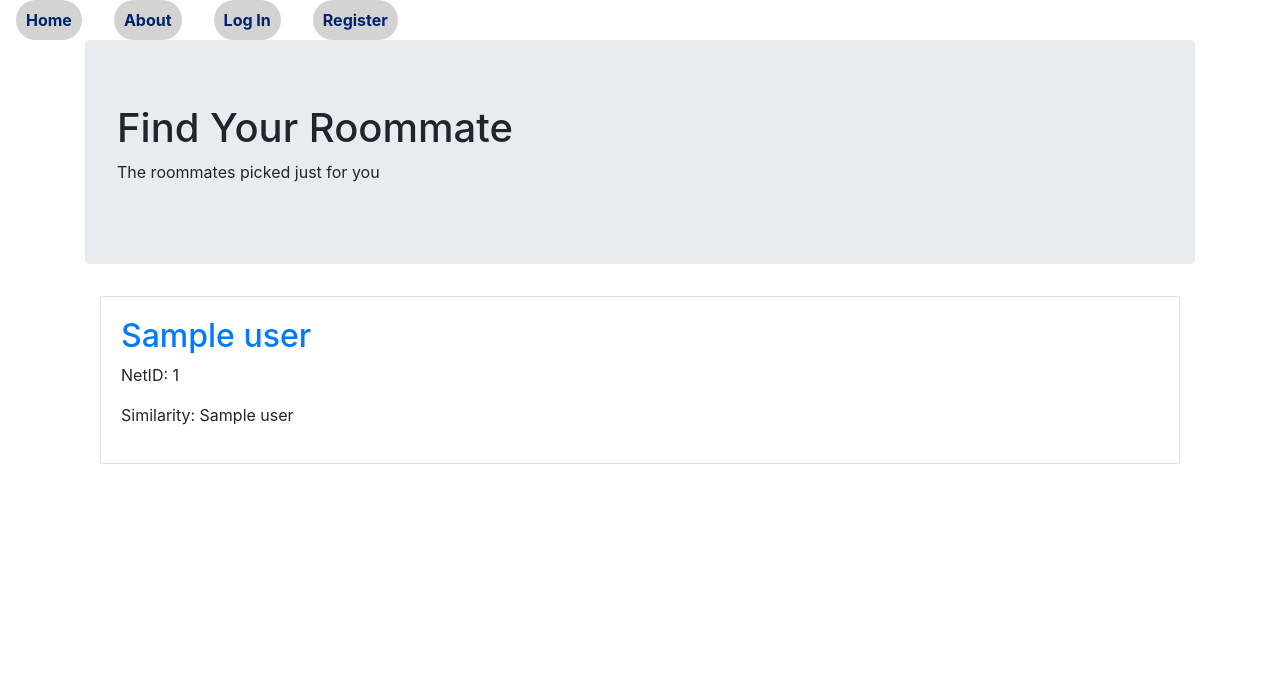
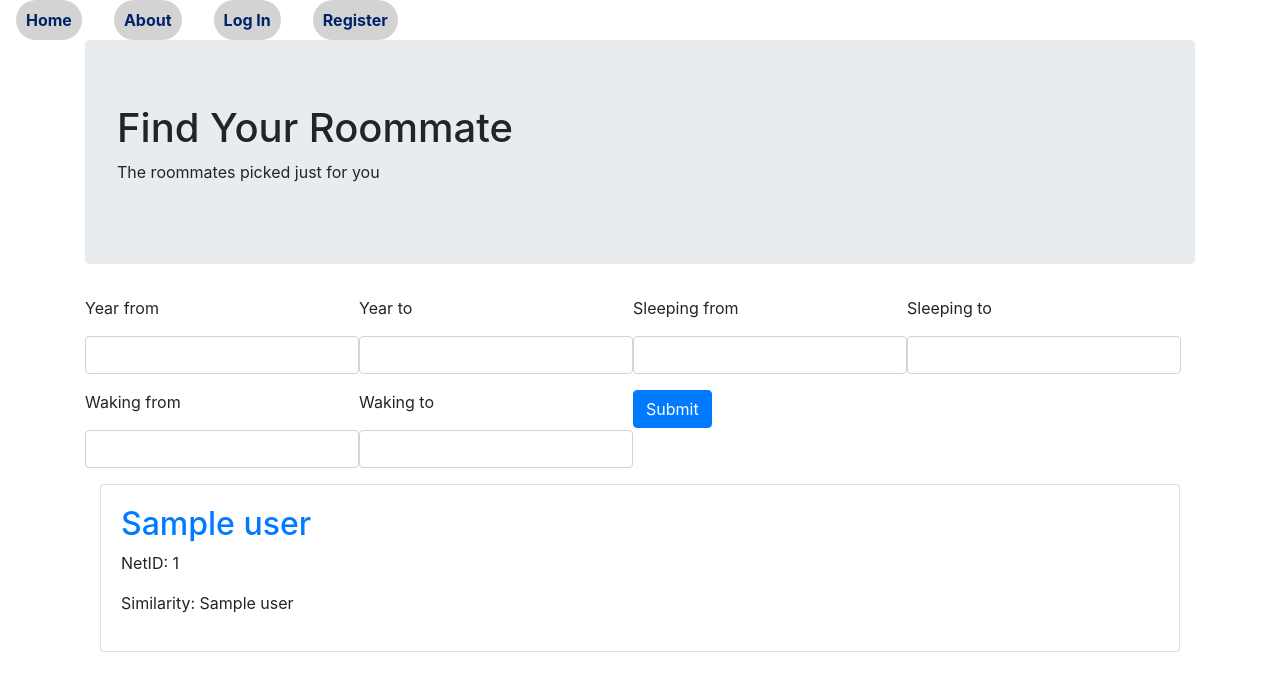
Before and after one commit to yyntommy/CS316_Project, a Python web app: template src/roommatefinder/templates/match.html in a window 1280 px wide. Shown: the top 691 px of the page. Run offline with Jinja, Linux system fonts and the light colour scheme; the template is opened without the code that fills it: most values are stand-ins (such as "Sample title", 1, 10 or a date in 2020); form fields are guessed from the names that the template uses; some libraries are stand-ins or nearby versions.

Commit message:
added a filter on match page

```diff
--- a/src/roommatefinder/templates/match.html
+++ b/src/roommatefinder/templates/match.html
@@ -5,7 +5,41 @@
     <p>The roommates picked just for you</p>
   </div>
 
+
   <div class="container">
+
+    <form  method="POST" action="" enctype="multipart/form-data">
+      {{ form.hidden_tag() }}
+      <div class="row">
+        <div class="form-group col-xs-6">
+          {{form.year_from.label(class="form-group") }}
+          {{form.year_from(class='form-control')  }}
+        </div>
+        <div class="form-group col-xs-6">
+          {{form.year_to.label(class="form-group") }}
+          {{form.year_to(class='form-control')  }}
+        </div>
+        <div class="form-group col-xs-6">
+          {{form.sleeping_from.label(class="form-group") }}
+          {{form.sleeping_from(class='form-control')  }}
+        </div>
+        <div class="form-group col-xs-6">
+          {{form.sleeping_to.label(class="form-group") }}
+          {{form.sleeping_to(class='form-control')  }}
+        </div>
+        <div class="form-group col-xs-6">
+          {{form.waking_from.label(class="form-group") }}
+          {{form.waking_from(class='form-control')  }}
+        </div>
+        <div class="form-group col-xs-6">
+          {{form.waking_to.label(class="form-group") }}
+          {{form.waking_to(class='form-control')  }}
+        </div>
+        <div class="form-group col-xs-6">
+            {{ form.submit(class="btn btn-primary") }}
+        </div>
+      </div>
+    </form>
 
     {% for user in users %}
 
```
Also changed, not shown: src/roommatefinder/match/forms.py (added, +24 -0 lines), src/roommatefinder/match/views.py (+45 -6 lines), 3 other files.
